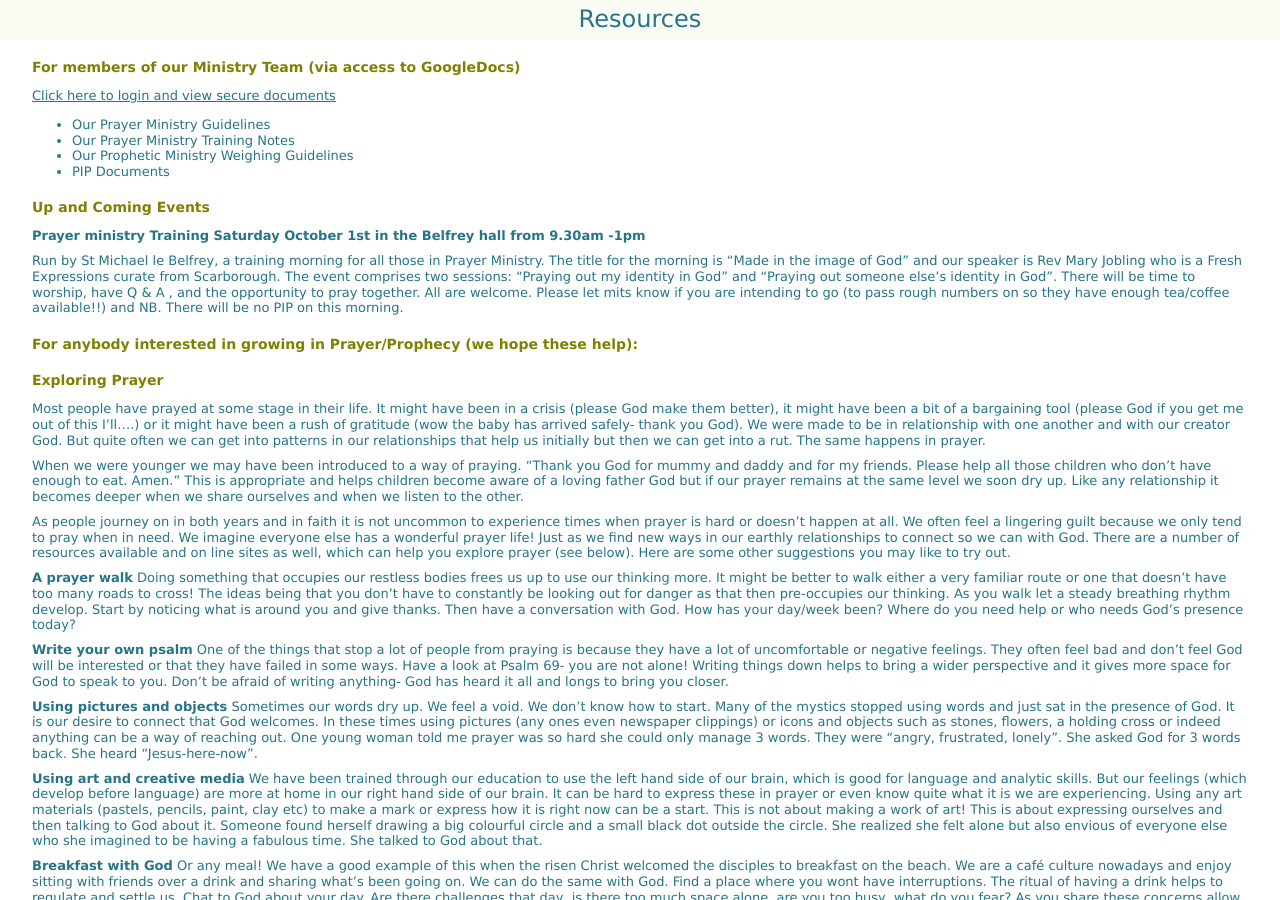
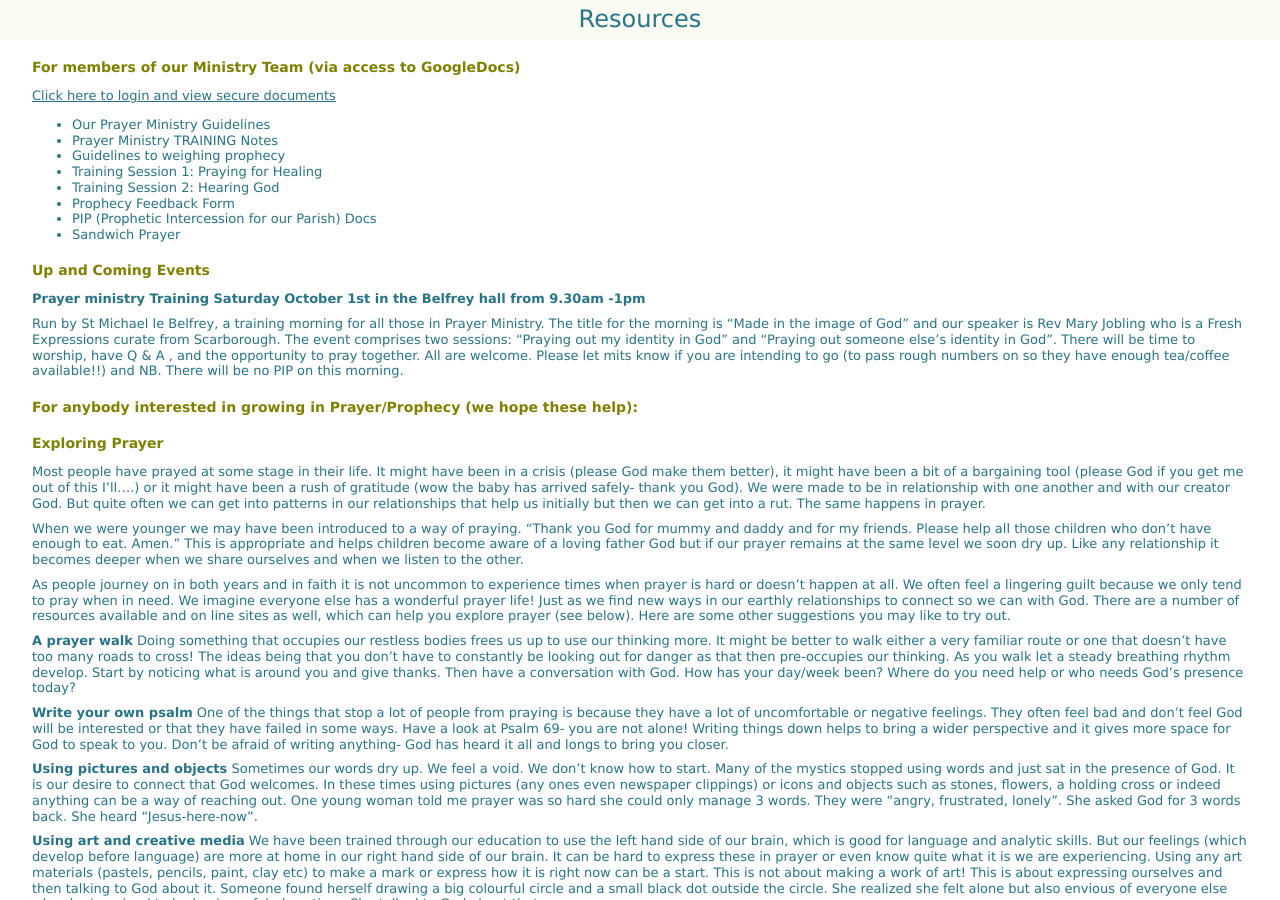
Before and after one commit to griffpatch/CPCYorkPP, a Jekyll site: the page built from pages/resources.md, in a window 1280 px wide and 900 px high. Built offline with Jekyll 4.4.1, drawn with Linux system fonts in a browser that asks for light colours.

Commit message:
Update resources.md

```diff
--- a/pages/resources.md
+++ b/pages/resources.md
@@ -12,9 +12,13 @@ For members of our Ministry Team (via access to GoogleDocs)
 [Click here to login and view secure documents](https://drive.google.com/a/griffpatch.co.uk/folderview?id=0B7pX1TZkA3yrSmdlLTYtdnRQckU&usp=sharing)
 
 +	Our Prayer Ministry Guidelines
-+	Our Prayer Ministry Training Notes
-+	Our Prophetic Ministry Weighing Guidelines
-+	PIP Documents
++	Prayer Ministry TRAINING Notes
++	Guidelines to weighing prophecy
++	Training Session 1: Praying for Healing
++	Training Session 2: Hearing God
++	Prophecy Feedback Form
++	PIP (Prophetic Intercession for our Parish) Docs
++	Sandwich Prayer
 
 
 Up and Coming Events
```
